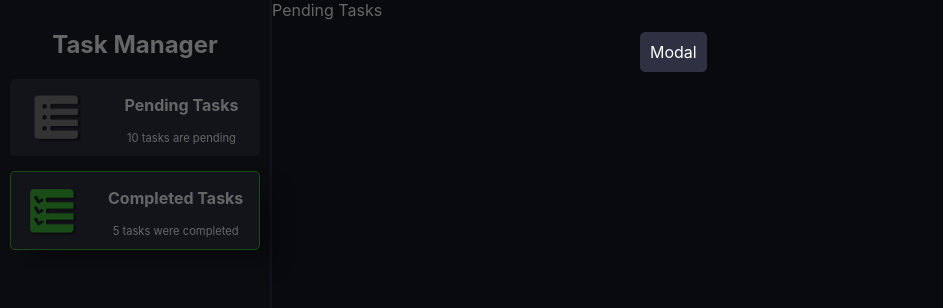
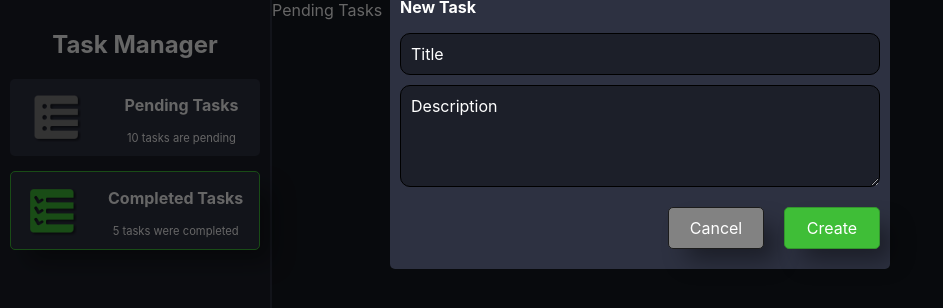
Before and after one commit to vimaciel/task-manager-web, a React (Create React App) app: page / in a window 1280 px wide. Shown: the top 308 px of the page, without its empty margins (0-943 px from the left). Built offline with nearby package versions, Linux system fonts and the light colour scheme.

Commit message:
Development of modal style

```diff
--- /dev/null
+++ b/src/components/Modal.js
@@ -0,0 +1,18 @@
+import React, { Component, PureComponent, Fragment } from 'react';
+
+class Modal extends PureComponent {
+    render() {
+        const { children, show } = this.props
+
+        return (
+            <Fragment>
+                <div className={`background-opacity ${show && 'show'}`} />
+                <div className={`modal ${show && 'show'}`}>
+                    {children}
+                </div>
+            </Fragment>
+        )
+    }
+}
+
+export default Modal
--- a/src/components/TaskForm.js
+++ b/src/components/TaskForm.js
@@ -1,14 +1,22 @@
-import React, { Component, Fragment } from 'react'
+import React, { Component } from 'react'
+import Modal from './Modal'
 
 export default class TaskForm extends Component {
     render() {
         return (
-            <Fragment>
-                <div className="background-opacity show" />
-                <div className="modal show">
-                    <span>Modal</span>
+            <Modal show>
+                <h3>New Task</h3>
+                <input type="text" placeholder="Title" />
+                <textarea rows="4" cols="10" placeholder="Description" />
+                <div className="modal-buttons">
+                    <button className="btn-light">
+                        Cancel
+                    </button>
+                    <button className="btn-primary">
+                        Create
+                    </button>
                 </div>
-            </Fragment>
+            </Modal>
         )
     }
 }
--- /dev/null
+++ b/src/scss/_buttons.scss
@@ -0,0 +1,29 @@
+.btn {
+  padding: 10px;
+  color: #fff;
+  border-radius: 5px;
+  @include drop-shadow();
+}
+
+.btn-primary {
+  @extend .btn;
+  border: 1px solid darken($primary-color, 10%);
+  background-color: $primary-color;
+
+  &:hover {
+    background-color: darken($primary-color, 10%);
+    cursor: pointer;
+  }
+}
+
+.btn-light {
+  @extend .btn;
+  border: 1px solid darken(#828282, 40%);
+  background-color: #828282;
+  color: white;
+
+  &:hover {
+    background-color: darken(#828282, 10%);
+    cursor: pointer;
+  }
+}
--- a/src/scss/_modal.scss
+++ b/src/scss/_modal.scss
@@ -19,16 +19,33 @@
   z-index: 9999;
   padding: 10px;
   justify-content: center;
+  flex-direction: column;
 
   &.show {
     display: flex;
   }
 }
 
+.modal-buttons {
+  margin: 10px 0;
+  display: flex;
+  justify-content: space-between;
+}
+
 @include desktop-screen {
   .modal {
     left: 50%;
-    top: 4%;
+    top: 15%;
+    min-width: 500px;
+    transform: translate(-50%, -50%);
+  }
+
+  .modal-buttons {
+    justify-content: flex-end;
+    button {
+      width: 20%;
+      margin-left: 20px;
+    }
   }
 }
 
@@ -37,4 +54,10 @@
     width: 100%;
     bottom: 0;
   }
+
+  .modal-buttons {
+    button {
+      width: 40%;
+    }
+  }
 }
--- a/src/scss/main.scss
+++ b/src/scss/main.scss
@@ -3,6 +3,7 @@
 @import "_functions.scss";
 @import "_side-menu.scss";
 @import "_modal.scss";
+@import "_buttons.scss";
 
 * {
   box-sizing: border-box;
@@ -18,6 +19,13 @@ body {
   color: #fff;
 }
 
+textarea,
+input,
+button {
+  font-family: inherit;
+  font-size: inherit;
+}
+
 .container {
   display: flex;
 }
@@ -29,3 +37,28 @@ h3 {
 p {
   font-size: 0.7em;
 }
+
+a {
+  text-decoration: none;
+}
+
+input {
+  padding: 10px;
+  border-radius: 10px;
+  margin-bottom: 10px;
+  background-color: $secondary-color;
+  color: #fff;
+  border: 1px solid darken($secondary-color, 50%);
+
+  &:focus {
+    border: 2px solid $primary-color;
+  }
+
+  &::placeholder {
+    color: #fff;
+  }
+}
+
+textarea {
+  @extend input;
+}
```
